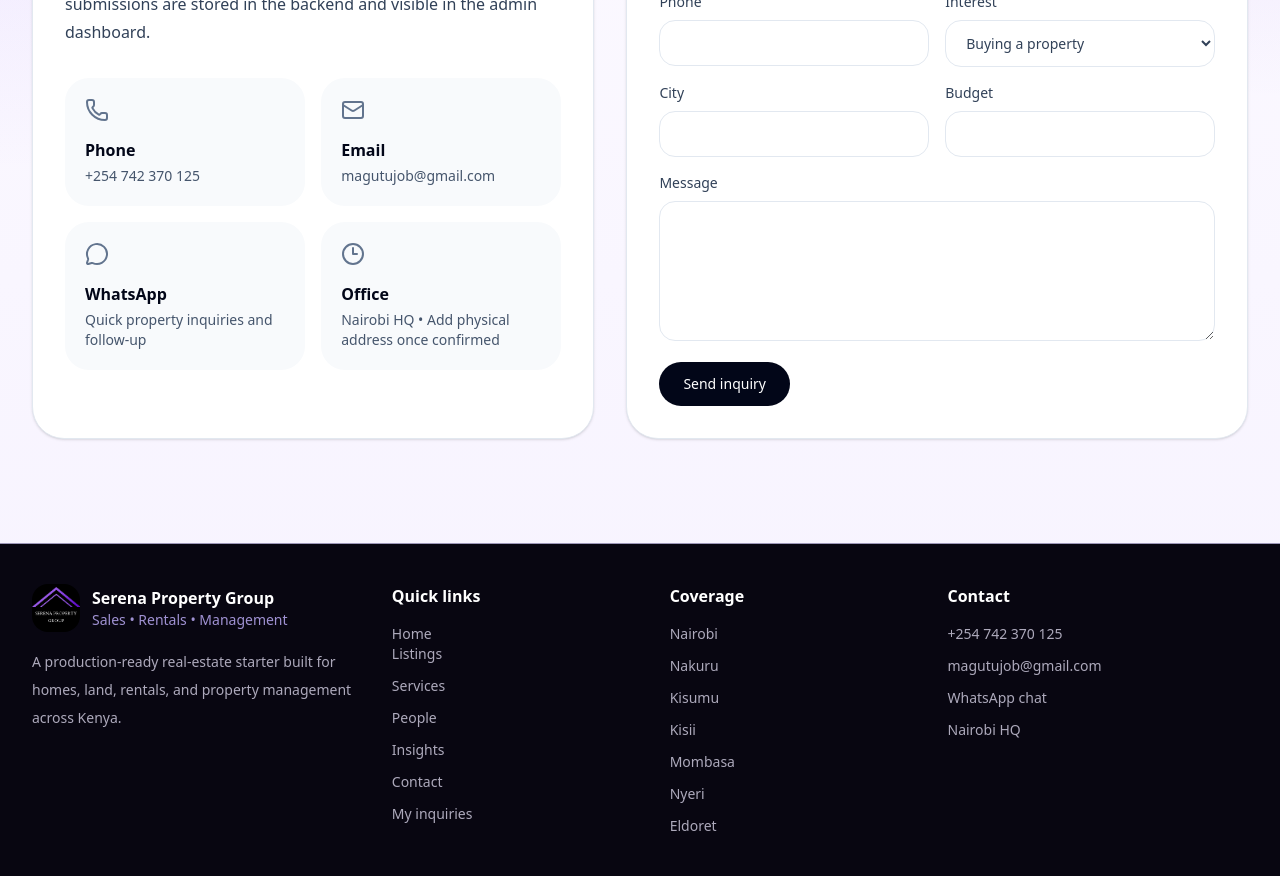
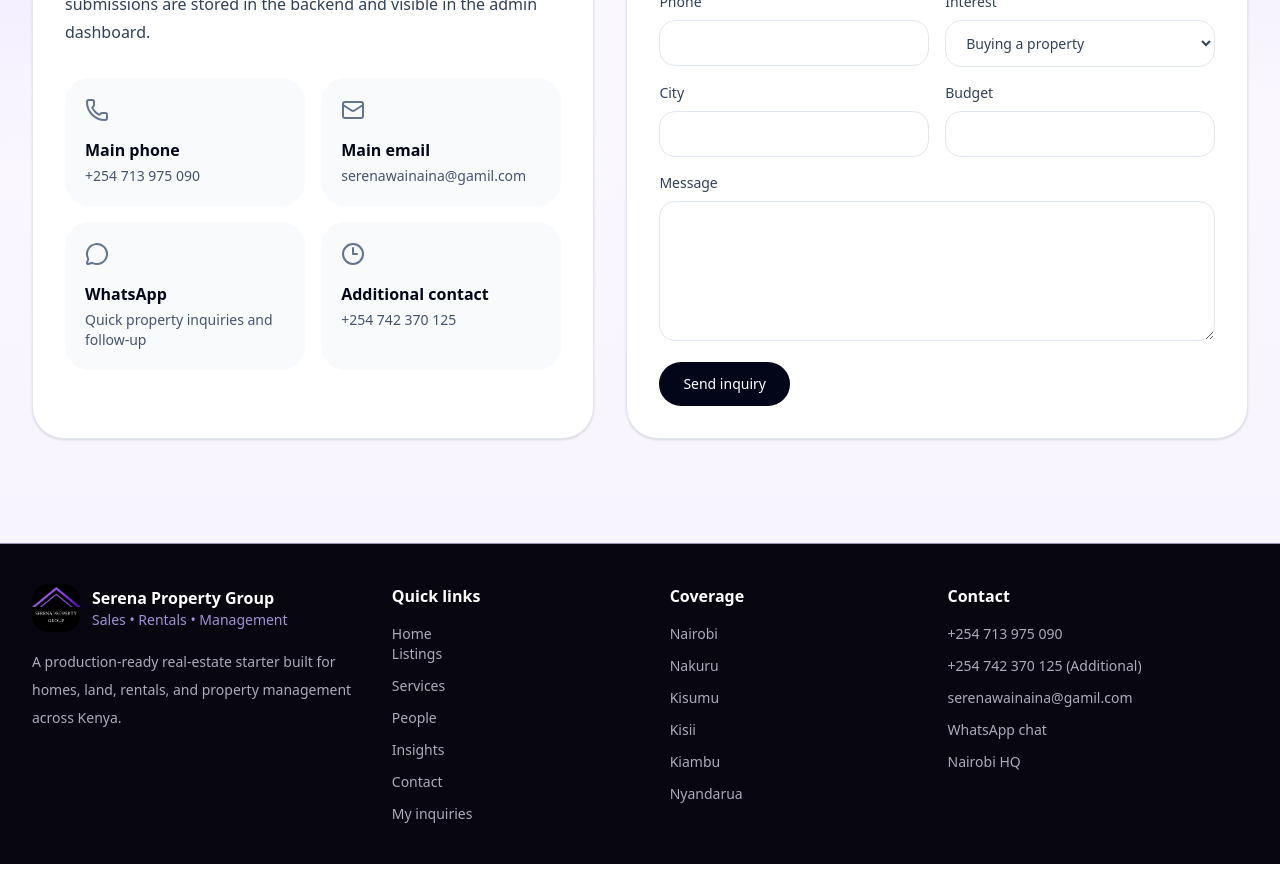
Before and after one commit to magutujob-cloud/Zebaki-realty-group, a Next.js app: page /contact in a window 1280 px wide. Shown: the part 320-1196 px from the top of the page. Built offline with nearby package versions, Linux system fonts and the light colour scheme; no server answers.

Commit message:
Updated the contacts

```diff
--- a/app/contact/page.tsx
+++ b/app/contact/page.tsx
@@ -26,23 +26,28 @@ export default async function ContactPage({
           <div className="mt-8 grid gap-4 sm:grid-cols-2">
             <a href={`tel:${BRAND.phone}`} className="rounded-[24px] bg-slate-50 p-5">
               <Phone className="h-6 w-6 text-slate-500" />
-              <p className="mt-4 font-semibold text-slate-950">Phone</p>
+              <p className="mt-4 font-semibold text-slate-950">Main phone</p>
               <p className="mt-1 text-sm text-slate-600">{BRAND.displayPhone}</p>
             </a>
             <a href={`mailto:${BRAND.email}`} className="rounded-[24px] bg-slate-50 p-5">
               <Mail className="h-6 w-6 text-slate-500" />
-              <p className="mt-4 font-semibold text-slate-950">Email</p>
+              <p className="mt-4 font-semibold text-slate-950">Main email</p>
               <p className="mt-1 break-all text-sm text-slate-600">{BRAND.email}</p>
             </a>
-            <a href={getWhatsappLink("Hello Serena Property Group. I would like to speak with your team.")} target="_blank" rel="noreferrer" className="rounded-[24px] bg-slate-50 p-5">
+            <a
+              href={getWhatsappLink("Hello Serena Property Group. I would like to speak with your team.")}
+              target="_blank"
+              rel="noreferrer"
+              className="rounded-[24px] bg-slate-50 p-5"
+            >
               <MessageCircle className="h-6 w-6 text-slate-500" />
               <p className="mt-4 font-semibold text-slate-950">WhatsApp</p>
               <p className="mt-1 text-sm text-slate-600">Quick property inquiries and follow-up</p>
             </a>
             <div className="rounded-[24px] bg-slate-50 p-5">
               <Clock3 className="h-6 w-6 text-slate-500" />
-              <p className="mt-4 font-semibold text-slate-950">Office</p>
-              <p className="mt-1 text-sm text-slate-600">Nairobi HQ • Add physical address once confirmed</p>
+              <p className="mt-4 font-semibold text-slate-950">Additional contact</p>
+              <p className="mt-1 text-sm text-slate-600">{BRAND.displayAdditionalPhone}</p>
             </div>
           </div>
         </div>
--- a/app/page.tsx
+++ b/app/page.tsx
@@ -4,7 +4,7 @@ import { getAllAgents, getFeaturedListings, getPublishedListings } from "@/lib/q
 import { AgentCard } from "@/components/agent-card";
 import { SectionHeading } from "@/components/section-heading";
 import { PropertyCard } from "@/components/property-card";
-import { CITIES } from "@/lib/constants";
+import { BRAND, CITIES } from "@/lib/constants";
 import { MortgageCalculator } from "@/components/mortgage-calculator";
 import { splitPeople } from "@/lib/utils";
 import { HomeSearchForm } from "@/components/home-search-form";
@@ -29,7 +29,7 @@ export default async function HomePage() {
               Find homes, land, rentals, and property support that fit real life.
             </h1>
             <p className="mt-5 max-w-2xl text-base leading-7 text-white/82 sm:text-lg">
-              Serena Property Group helps buyers, tenants, investors, and property owners across Nairobi, Nakuru, Kisumu, Kisii, Mombasa, Nyeri, and Eldoret.
+              Serena Property Group helps buyers, tenants, investors, and property owners across Nairobi, Nakuru, Kisumu, Kisii, Kiambu, and Nyandarua.
             </p>
 
             <HomeSearchForm listings={listings} />
@@ -150,7 +150,7 @@ export default async function HomePage() {
             </div>
             <div className="mt-6 flex flex-wrap gap-3">
               <Link href="/contact" className="rounded-full bg-slate-950 px-5 py-3 text-sm font-medium text-white">Talk to our team</Link>
-              <a href="mailto:magutujob@gmail.com?subject=Property%20listing%20request" className="rounded-full border border-slate-200 px-5 py-3 text-sm font-medium text-slate-700">Email us</a>
+              <a href={`mailto:${BRAND.email}?subject=Property%20listing%20request`} className="rounded-full border border-slate-200 px-5 py-3 text-sm font-medium text-slate-700">Email us</a>
             </div>
           </div>
         </div>
--- a/components/site-footer.tsx
+++ b/components/site-footer.tsx
@@ -42,6 +42,7 @@ export function SiteFooter() {
           <p className="font-semibold text-white">Contact</p>
           <div className="mt-4 space-y-3 text-sm text-violet-100/72">
             <a href={`tel:${BRAND.phone}`} className="block">{BRAND.displayPhone}</a>
+            <a href={`tel:${BRAND.additionalPhone}`} className="block">{BRAND.displayAdditionalPhone} (Additional)</a>
             <a href={`mailto:${BRAND.email}`} className="block break-all">{BRAND.email}</a>
             <a href={getWhatsappLink("Hello Serena Property Group.")} target="_blank" rel="noreferrer" className="block">WhatsApp chat</a>
             <p>Nairobi HQ</p>
--- a/lib/constants.ts
+++ b/lib/constants.ts
@@ -2,10 +2,12 @@ export const BRAND = {
   name: "Serena Property Group",
   tagline: "Sales • Rentals • Management",
   city: "Nairobi",
-  phone: "+254742370125",
-  displayPhone: "+254 742 370 125",
-  email: "magutujob@gmail.com",
-  whatsapp: "254742370125",
+  phone: "+254713975090",
+  displayPhone: "+254 713 975 090",
+  additionalPhone: "+254742370125",
+  displayAdditionalPhone: "+254 742 370 125",
+  email: "serenawainaina@gamil.com",
+  whatsapp: "254713975090",
   siteUrl: process.env.NEXT_PUBLIC_SITE_URL || "http://localhost:3000",
 };
 
@@ -14,9 +16,8 @@ export const CITIES = [
   "Nakuru",
   "Kisumu",
   "Kisii",
-  "Mombasa",
-  "Nyeri",
-  "Eldoret",
+  "Kiambu",
+  "Nyandarua",
 ];
 
 export const PROPERTY_TYPES = ["House", "Apartment", "Land", "Commercial"];
--- a/lib/utils.ts
+++ b/lib/utils.ts
@@ -1,4 +1,5 @@
 import { clsx, type ClassValue } from "clsx";
+import { BRAND } from "@/lib/constants";
 import type { Agent } from "@/lib/types";
 
 export function cn(...inputs: ClassValue[]) {
@@ -50,7 +51,7 @@ export function mapEmbedUrl(query: string) {
 }
 
 export function getWhatsappLink(message: string) {
-  return `https://wa.me/254742370125?text=${encodeURIComponent(message)}`;
+  return `https://wa.me/${BRAND.whatsapp}?text=${encodeURIComponent(message)}`;
 }
 
 const leadershipKeywords = [
```
